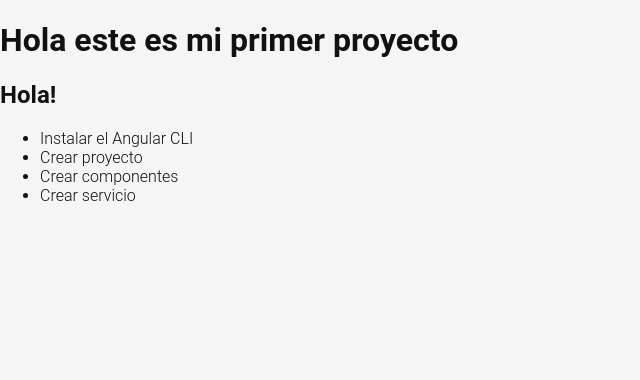
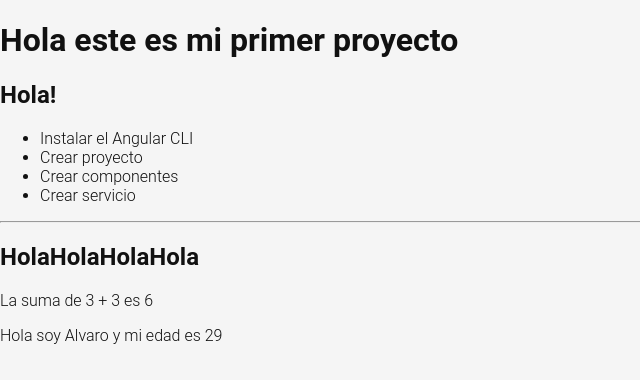
Before and after one commit to ACondori95/todoapp, an Angular app: page /labs in a window 1280 px wide. Shown: the top 380 px of the page, without its empty margins (0-640 px from the left). Built offline with nearby package versions, Linux system fonts and the light colour scheme.

Commit message:
mostrando elementos

```diff
--- a/src/app/pages/labs/labs.component.html
+++ b/src/app/pages/labs/labs.component.html
@@ -3,3 +3,7 @@
 <ul>
   <li *ngFor="let task of tasks">{{ task }}</li>
 </ul>
+<hr />
+<h2>{{ "Hola".repeat(4) }}</h2>
+<p>La suma de 3 + 3 es {{ 3 + 3 }}</p>
+<p>Hola soy {{ name }} y mi edad es {{ age }}</p>
--- a/src/app/pages/labs/labs.component.ts
+++ b/src/app/pages/labs/labs.component.ts
@@ -16,4 +16,6 @@
     'Crear componentes',
     'Crear servicio',
   ];
+  name = 'Alvaro';
+  age = 29;
 }
```
